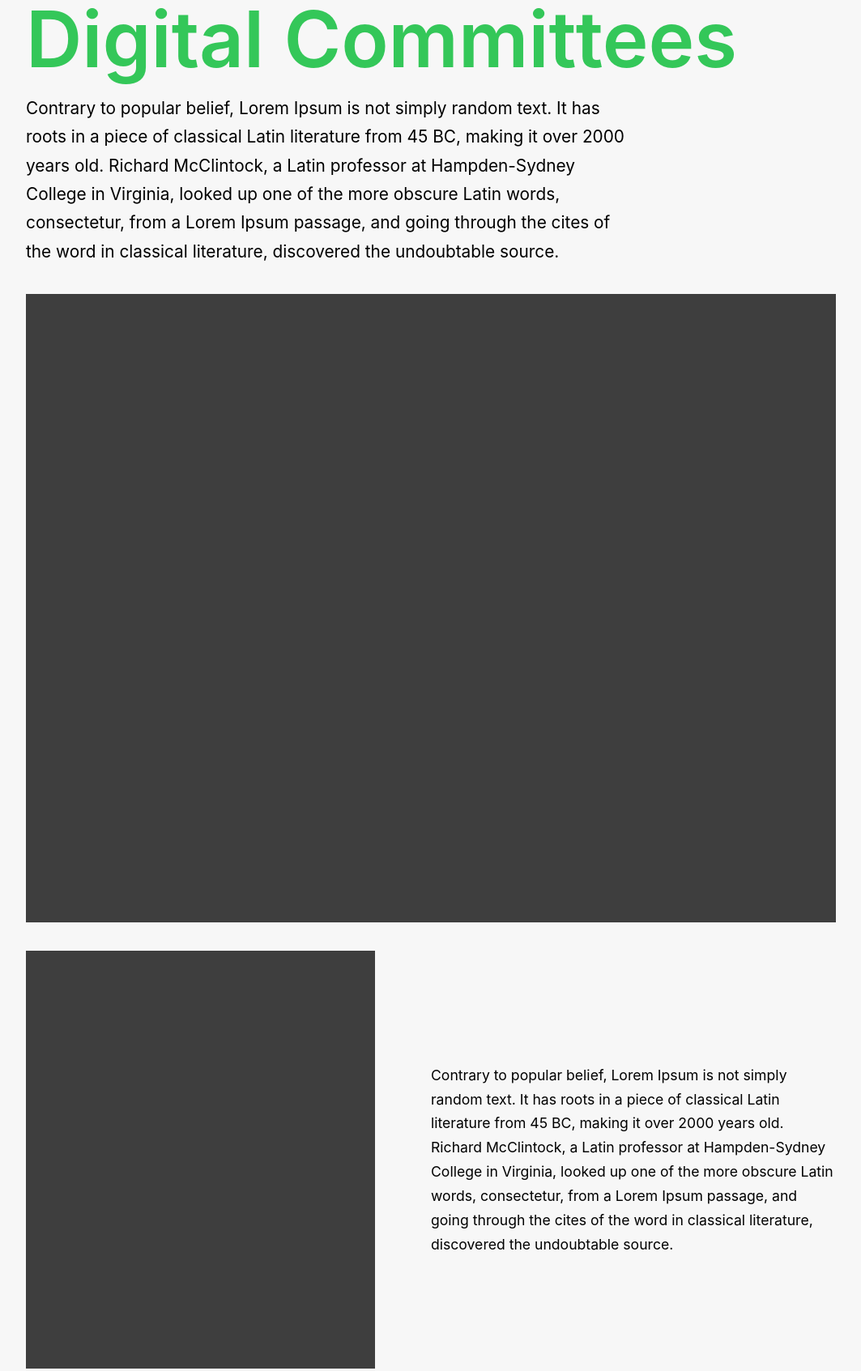
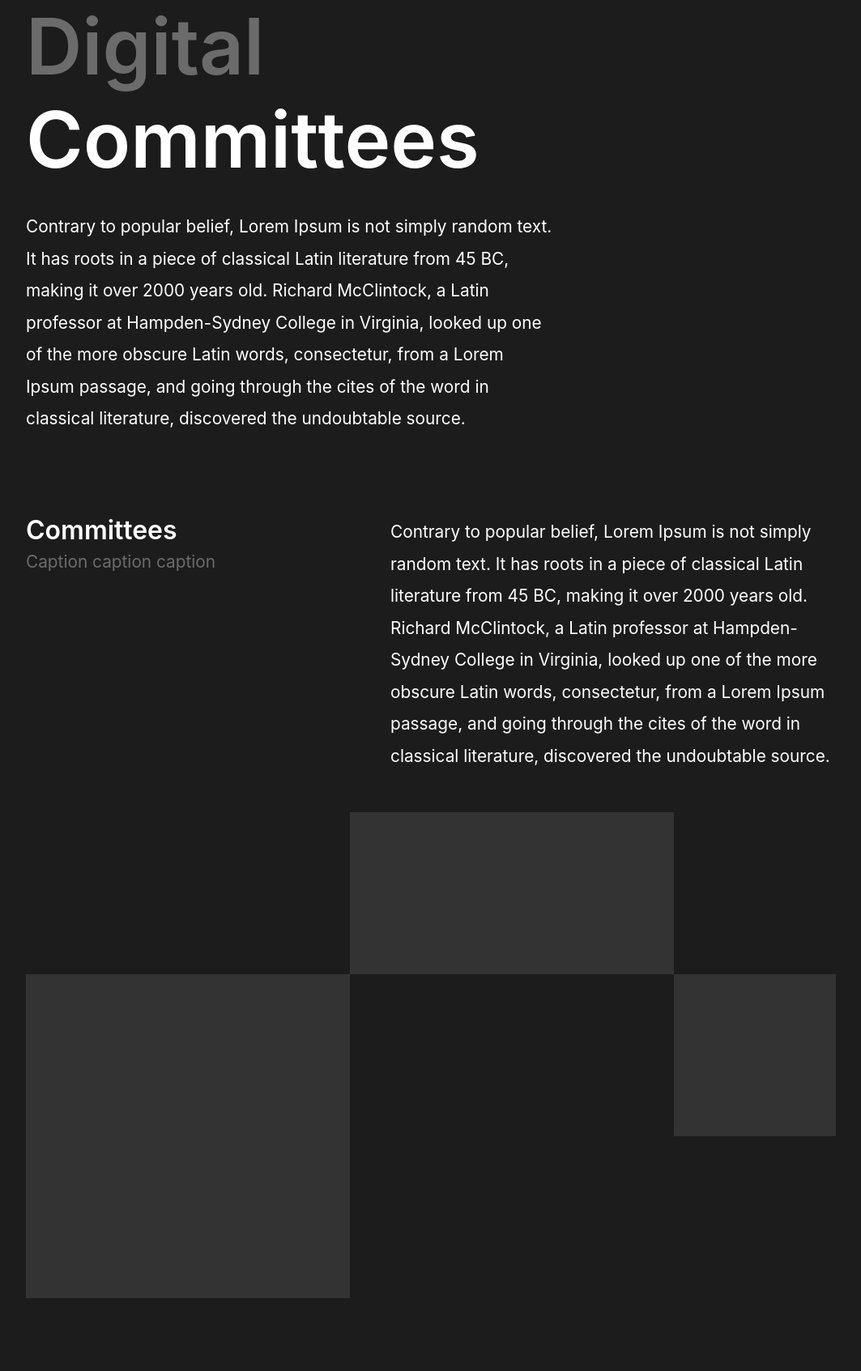
Before and after one commit to Polarizz/Mills-Leadership, a plain HTML site: page committees/index.html in a window 1280 px wide. Shown: the top 1693 px of the page at 81% size, without its empty margins (108-1171 px from the left). Drawn offline with nearby package versions, Linux system fonts and the light colour scheme.

Commit message:
Redesigned committee page

```diff
--- a/assets/styles/main.css
+++ b/assets/styles/main.css
@@ -9,7 +9,7 @@ h4 {
 h1 {
     font-weight: 600;
     font-size: 6em;
-    line-height: 1;
+    line-height: 1.2;
 }
 
 h2 {
@@ -18,16 +18,15 @@ h2 {
     line-height: 1;
 }
 
+h3 {
+    font-weight: 600;
+    font-size: 2em;
+}
+
 p {
     font-weight: 400;
     font-size: 1.3em;
-    line-height: 1.7;
-}
-
-h3 {
-    font-weight: 400;
-    font-size: 1.1em;
-    line-height: 1.7;
+    line-height: 1.9;
 }
 
 a {
@@ -43,47 +42,38 @@ body {
     flex-direction: column;
     align-items: center;
     overflow-x: hidden;
-    background: #f7f7f7;
+    background: #1c1c1c;
+    color: white;
 }
 
 .container {
     width: 1000px;
 }
 
-.section {
+section {
     display: flex;
     flex-direction: column;
     width: 100%;
-    margin-bottom: 150px;
+    margin-bottom: 100px;
 }
 
-.section h1 {
-    margin-bottom: 20px;
+.header {
+    width: 65%;
+    margin-bottom: 100px;
 }
 
-.section h2 {
-    margin-bottom: 20px;
+.header h1 {
+    margin-bottom: 30px;
 }
 
-.section p {
-    width: 75%;
-}
-
-.section img {
-    margin: 35px 0px;
-}
-
-.block {
+.content {
     display: flex;
     flex-direction: row;
     justify-content: space-between;
-    align-items: center;
+    align-items: flex-start;
+    margin-bottom: 50px;
 }
 
-.block img {
-    margin: 0;
+.paragraph {
+    width: 55%;
 }
-
-.block h3 {
-    width: 50%;
-}
--- a/committees/index.html
+++ b/committees/index.html
@@ -9,6 +9,8 @@
     <link rel="stylesheet" href="https://cdnjs.cloudflare.com/ajax/libs/normalize/8.0.1/normalize.min.css">
     <link rel="stylesheet" href="/assets/styles/color.css">
     <link rel="stylesheet" href="/assets/styles/main.css">
+    <script src="/assets/scripts/main.js"></script>
+    <script src="https://unpkg.com/aos@2.3.1/dist/aos.js"></script>
 
     <script src="https://cdnjs.cloudflare.com/ajax/libs/font-awesome/5.14.0/js/all.min.js" integrity="sha512-YSdqvJoZr83hj76AIVdOcvLWYMWzy6sJyIMic2aQz5kh2bPTd9dzY3NtdeEAzPp/PhgZqr4aJObB3ym/vsItMg==" crossorigin="anonymous"></script>
     <script src="https://cdnjs.cloudflare.com/ajax/libs/aos/3.0.0-beta.6/aos.js" crossorigin="anonymous"></script>
@@ -19,43 +21,83 @@
 <body>
 
     <div class="container">
-        <div class="section">
-            <h1 style="color: #34C759">Digital Committees</h1>
+        <section class="header">
+            <h1><span style="opacity: 0.35;">Digital</span><br>Committees</h1>
             <p>Contrary to popular belief, Lorem Ipsum is not simply random text. It has roots in a piece of classical Latin literature from 45 BC, making it over 2000 years old. Richard McClintock, a Latin professor at Hampden-Sydney College in Virginia, looked up one of the more obscure Latin words, consectetur, from a Lorem Ipsum passage, and going through the cites of the word in classical literature, discovered the undoubtable source.</p>
-            <img src="/assets/images/placeholder1.png">
-            <div class="block">
-                <img src="/assets/images/placeholder2.png">
-                <h3>Contrary to popular belief, Lorem Ipsum is not simply random text. It has roots in a piece of classical Latin literature from 45 BC, making it over 2000 years old. Richard McClintock, a Latin professor at Hampden-Sydney College in Virginia, looked up one of the more obscure Latin words, consectetur, from a Lorem Ipsum passage, and going through the cites of the word in classical literature, discovered the undoubtable source.</h3>
+        </section>
+
+        <section data-aos="zoom-in-up" data-aos-duration="1200">
+            <section class="content">
+                <div class="side-title">
+                    <h3>Committees</h3>
+                    <p style="opacity: 0.35;">Caption caption caption</p>
                 </div>
+                <div class="paragraph">
+                    <p>Contrary to popular belief, Lorem Ipsum is not simply random text. It has roots in a piece of classical Latin literature from 45 BC, making it over 2000 years old. Richard McClintock, a Latin professor at Hampden-Sydney College in Virginia, looked up one of the more obscure Latin words, consectetur, from a Lorem Ipsum passage, and going through the cites of the word in classical literature, discovered the undoubtable source.</p>
                 </div>
+            </section>
 
-        <div class="section">
-            <h2>First Committee</h2>
+            <section class="image">
+                <img src="/assets/images/placeholder-shatter.png">
+            </section>
+        </section>
+
+        <section data-aos="zoom-in-up" data-aos-duration="1200">
+            <section class="content">
+                <div class="side-title">
+                    <h3>Committees</h3>
+                    <p style="opacity: 0.35;">Caption caption caption</p>
+                </div>
+                <div class="paragraph">
                     <p>Contrary to popular belief, Lorem Ipsum is not simply random text. It has roots in a piece of classical Latin literature from 45 BC, making it over 2000 years old. Richard McClintock, a Latin professor at Hampden-Sydney College in Virginia, looked up one of the more obscure Latin words, consectetur, from a Lorem Ipsum passage, and going through the cites of the word in classical literature, discovered the undoubtable source.</p>
-            <img src="/assets/images/placeholder1.png">
                 </div>
+            </section>
 
-        <div class="section">
-            <h2>First Committee</h2>
+            <section class="image">
+                <img src="/assets/images/placeholder-shatter.png">
+            </section>
+        </section>
+
+        <section data-aos="zoom-in-up" data-aos-duration="1200">
+            <section class="content">
+                <div class="side-title">
+                    <h3>Committees</h3>
+                    <p style="opacity: 0.35;">Caption caption caption</p>
+                </div>
+                <div class="paragraph">
                     <p>Contrary to popular belief, Lorem Ipsum is not simply random text. It has roots in a piece of classical Latin literature from 45 BC, making it over 2000 years old. Richard McClintock, a Latin professor at Hampden-Sydney College in Virginia, looked up one of the more obscure Latin words, consectetur, from a Lorem Ipsum passage, and going through the cites of the word in classical literature, discovered the undoubtable source.</p>
-            <img src="/assets/images/placeholder1.png">
                 </div>
+            </section>
 
-        <div class="section">
-            <h2>First Committee</h2>
+            <section class="image">
+                <img src="/assets/images/placeholder-shatter.png">
+            </section>
+        </section>
+
+        <section data-aos="zoom-in-up" data-aos-duration="1200">
+            <section class="content">
+                <div class="side-title">
+                    <h3>Committees</h3>
+                    <p style="opacity: 0.35;">Caption caption caption</p>
+                </div>
+                <div class="paragraph">
                     <p>Contrary to popular belief, Lorem Ipsum is not simply random text. It has roots in a piece of classical Latin literature from 45 BC, making it over 2000 years old. Richard McClintock, a Latin professor at Hampden-Sydney College in Virginia, looked up one of the more obscure Latin words, consectetur, from a Lorem Ipsum passage, and going through the cites of the word in classical literature, discovered the undoubtable source.</p>
-            <img src="/assets/images/placeholder1.png">
                 </div>
+            </section>
 
-        <div class="section">
-            <h2>First Committee</h2>
-            <p>Contrary to popular belief, Lorem Ipsum is not simply random text. It has roots in a piece of classical Latin literature from 45 BC, making it over 2000 years old. Richard McClintock, a Latin professor at Hampden-Sydney College in Virginia, looked up one of the more obscure Latin words, consectetur, from a Lorem Ipsum passage, and going through the cites of the word in classical literature, discovered the undoubtable source.</p>
-            <img src="/assets/images/placeholder1.png">
-        </div>
+            <section class="image">
+                <img src="/assets/images/placeholder-shatter.png">
+            </section>
+        </section>
 
     </div>
 
-
+    <script>
+        AOS.init({
+            duration: 1000,
+            delay: 0
+        });
+    </script>
 </body>
 
 </html>
```
Also changed, not shown: assets/images/placeholder-shatter.png (added). Lines whose indentation alone changed are shown as unchanged.
